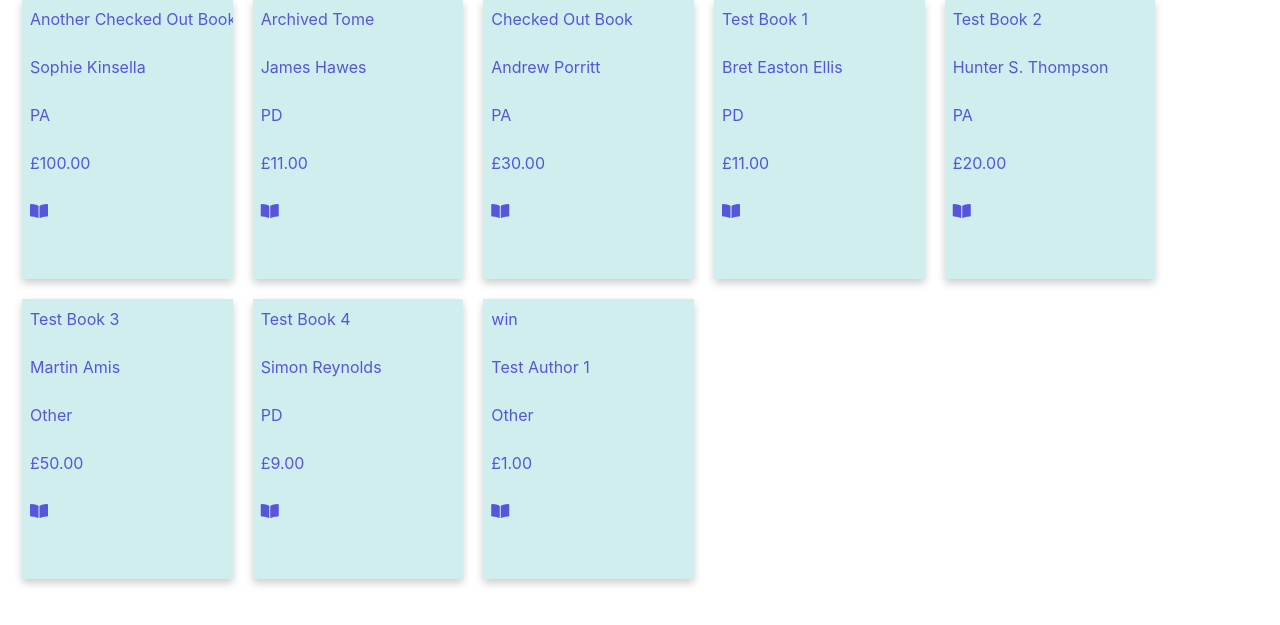
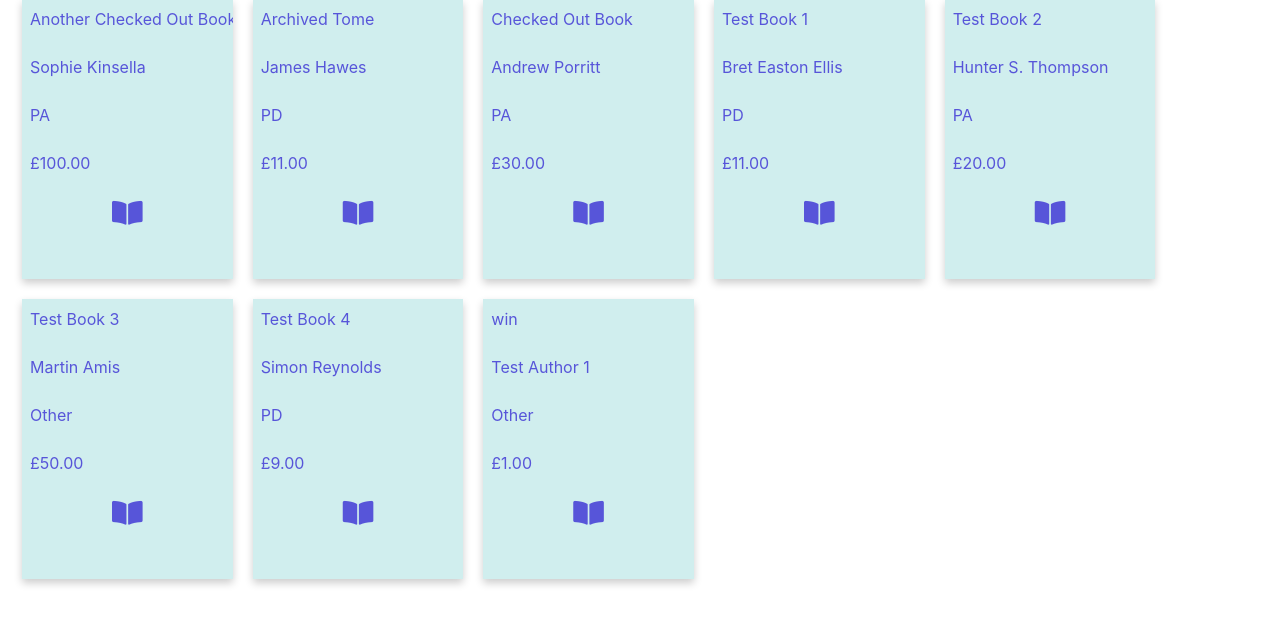
Before and after one commit to andrewporritt1977/django-library, a Django app: page /books/ in a window 1280 px wide. Shown: the part 135-760 px from the top of the page. Run offline with Django 3.2, Linux system fonts and the light colour scheme; a user stored in the database is signed in; data comes from the database, SQL or seed files in the repository; some libraries are stand-ins or nearby versions.

Commit message:
made book icons larger and final tidy of css.

```diff
--- a/library_app/static/main.css
+++ b/library_app/static/main.css
@@ -114,6 +114,14 @@
     box-shadow: 0 8px 16px 0 rgba(0,0,0,0.2);
 }
 
+.check_btn {
+    font-size: 1.7em;
+    width: 100%;
+    margin: 0 auto;
+    text-align:center;
+    border-style: none;
+}
+/* required to ensure whole book tile clickable for check-in / out without ugly anchor tag border */
 .hide-link{
     display : contents;
 
@@ -126,11 +134,6 @@
 
 .hide_link_wrapper{
     display : block;
+    height: 100%;
+    width: 100%;
 }
-
-.check_btn {
-    width: 100%;
-    margin: 0 auto;
-    text-align:center;
-    border-style: none;
-}
--- a/library_app/templates/base.html
+++ b/library_app/templates/base.html
@@ -10,12 +10,10 @@
         <meta charset="utf-8">
         <meta http-equiv="X-UA-Compatible" content="IE=edge">
         <title>{% block page_title %}{% endblock %}</title>
-        <meta name="description" content="">
         <meta name="viewport" content="width=device-width, initial-scale=1">
         <link rel="stylesheet" href="https://unpkg.com/spectre.css/dist/spectre.min.css">
         <link rel="stylesheet" href="https://cdnjs.cloudflare.com/ajax/libs/font-awesome/5.11.2/css/all.css" integrity="sha256-46qynGAkLSFpVbEBog43gvNhfrOj+BmwXdxFgVK/Kvc=" crossorigin="anonymous" />
         <link rel="stylesheet" href="{% static 'main.css'%}">
-        <script defer src=""></script>
     </head>
     <body class="container">
         <!--[if lt IE 7]>
--- a/library_books/templates/books.html
+++ b/library_books/templates/books.html
@@ -27,11 +27,11 @@
             {% endif %}
             {% if book.checkedOut %}
 
-                    <i class="fas fa-book"></i>
+                    <i class="fas fa-book check_btn"></i>
 
             {% else %}
 
-                    <i class="fas fa-book-open"></i>
+                    <i class="fas fa-book-open check_btn"></i>
 
             {% endif %}
                         </div>
```
